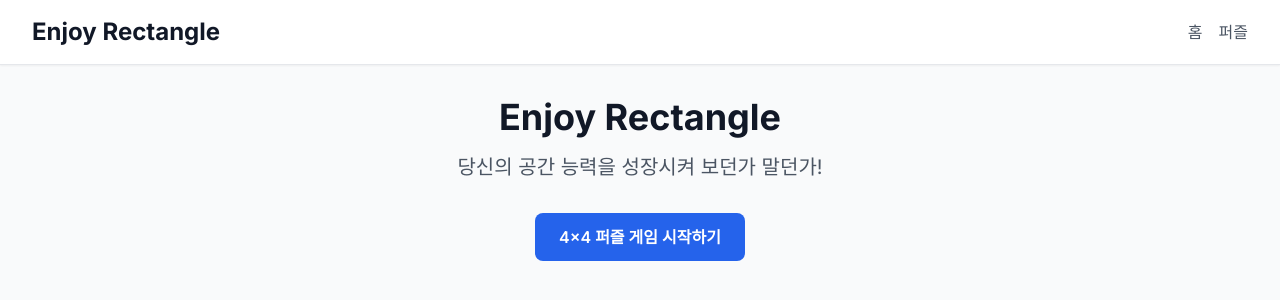
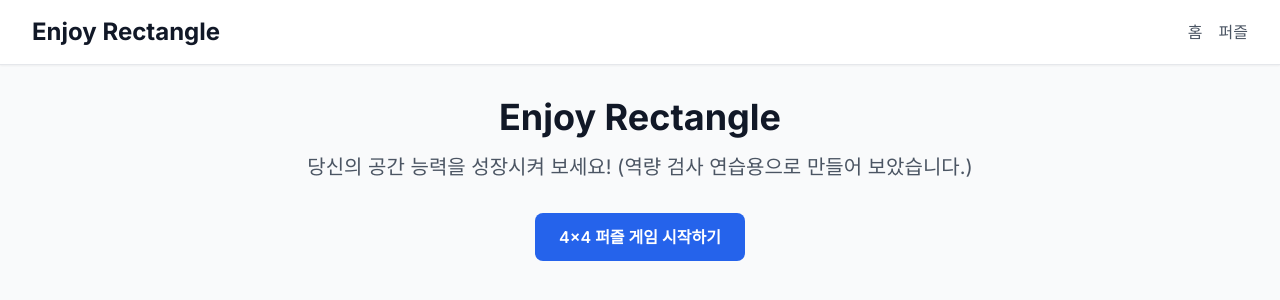
Before and after one commit to DDooTTaa/enjoy-rectangle, a Next.js app: page / in a window 1280 px wide. Shown: the top 300 px of the page. Built offline with nearby package versions, Linux system fonts and the light colour scheme.

Commit message:
개발 목적

```diff
--- a/app/page.tsx
+++ b/app/page.tsx
@@ -6,7 +6,7 @@ export default function Home() {
           Enjoy Rectangle
         </h1>
         <p className="text-xl text-gray-600 max-w-2xl mx-auto">
-          당신의 공간 능력을 성장시켜 보던가 말던가!
+          당신의 공간 능력을 성장시켜 보세요! (역량 검사 연습용으로 만들어 보았습니다.)
         </p>
       </div>
 
```
